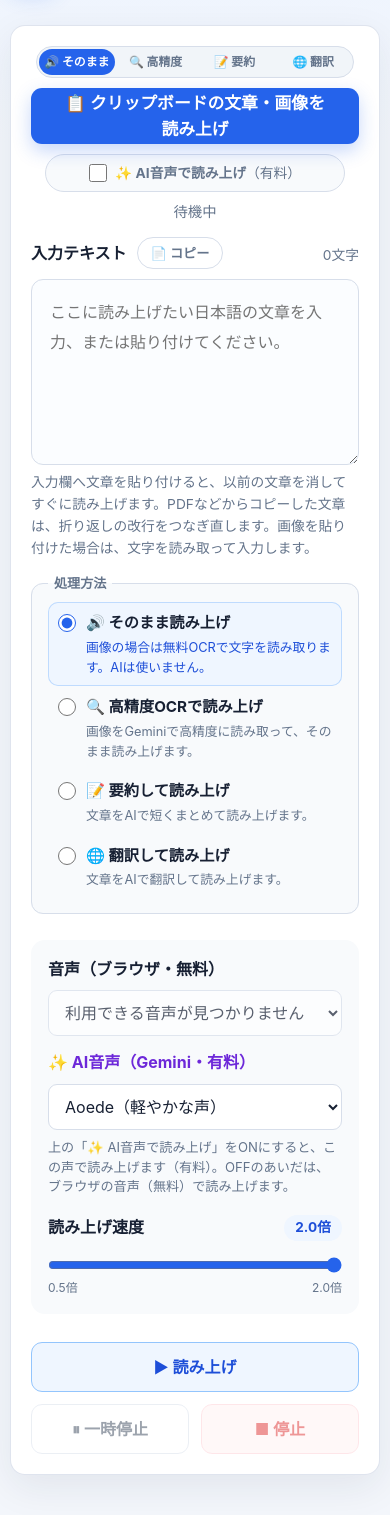
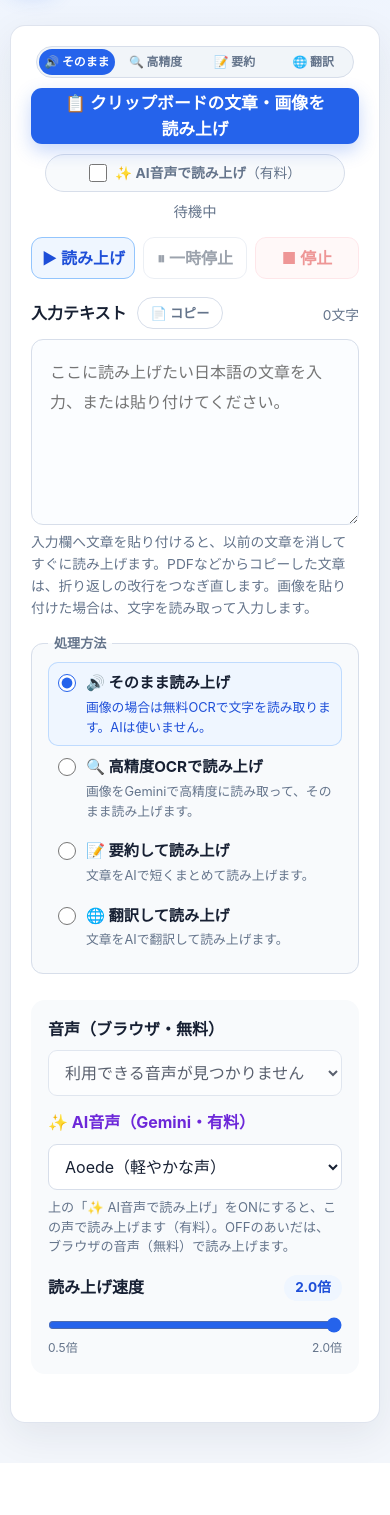
Before and after one commit to cozy51/Yomiage, a plain HTML site: page index.html in a window 390 px wide. Shown: the part 95-1610 px from the top of the page. After the commit the page ends 1558 px from the top, so only its background shows below. Drawn offline with Linux system fonts and the light colour scheme.

Commit message:
読み上げ操作ボタンをメッセージ下に横並び配置

```diff
--- a/index.html
+++ b/index.html
@@ -50,6 +50,18 @@
       </label>
 
       <p id="status" class="status" role="status" aria-live="polite">待機中</p>
+
+      <div class="controls" aria-label="読み上げ操作">
+        <button id="speak-button" class="button button-clipboard" type="button">
+          <span aria-hidden="true">▶</span> 読み上げ
+        </button>
+        <button id="pause-button" class="button button-secondary" type="button" disabled>
+          <span aria-hidden="true">⏸</span> 一時停止
+        </button>
+        <button id="stop-button" class="button button-danger" type="button" disabled>
+          <span aria-hidden="true">■</span> 停止
+        </button>
+      </div>
 
       <div class="input-heading">
         <div class="input-heading-main">
@@ -154,16 +166,7 @@
         </div>
       </div>
 
-      <div class="controls">
-        <button id="speak-button" class="button button-clipboard" type="button">
-          <span aria-hidden="true">▶</span> 読み上げ
-        </button>
-        <button id="pause-button" class="button button-secondary" type="button" disabled>
-          <span aria-hidden="true">⏸</span> 一時停止
-        </button>
-        <button id="stop-button" class="button button-danger" type="button" disabled>
-          <span aria-hidden="true">■</span> 停止
-        </button>
+      <div class="download-controls">
         <button id="download-button" class="button button-secondary" type="button" hidden>
           <span aria-hidden="true">⬇</span> <span class="nowrap">音声を保存</span>
         </button>
--- a/style.css
+++ b/style.css
@@ -538,10 +538,21 @@ input[type="range"] {
 }
 
 .controls {
+  display: grid;
+  grid-template-columns: repeat(3, minmax(0, 1fr));
+  gap: 8px;
+  margin: 0 0 18px;
+}
+
+.controls .button {
+  min-height: 42px;
+  padding: 0 10px;
+  white-space: nowrap;
+}
+
+.download-controls {
   display: flex;
-  flex-wrap: wrap;
   justify-content: center;
-  gap: 12px;
   margin-top: 28px;
 }
 
@@ -608,7 +619,7 @@ input[type="range"] {
 }
 
 /* いま何をしているか（待機中・読み上げ中・エラーなど）を、画面の上のほうに出します。
-   ボタンの下では気づきにくいため、AI音声の切り替えのすぐ下に置いています。 */
+   操作ボタンと続けて確認できるよう、AI音声の切り替えのすぐ下に置いています。 */
 .status {
   min-height: 1.6em;
   margin: 0 0 14px;
@@ -906,14 +917,13 @@ input[type="range"] {
     padding: 17px;
   }
 
-  .controls {
-    display: grid;
-    grid-template-columns: 1fr 1fr;
-  }
-
   .button-primary,
   .button-clipboard {
     grid-column: 1 / -1;
+  }
+
+  .controls .button-clipboard {
+    grid-column: auto;
   }
 
   .button-primary {
```
